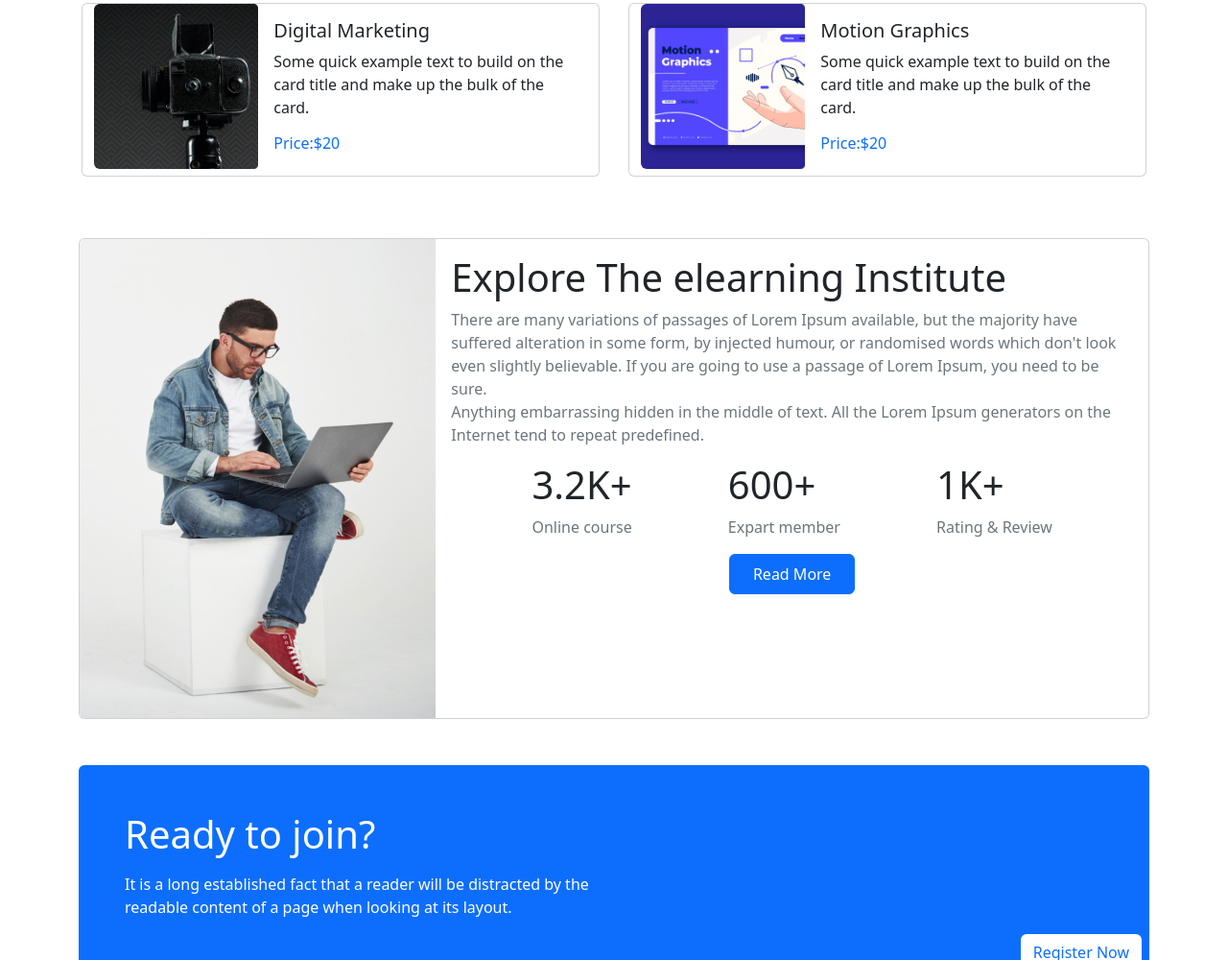
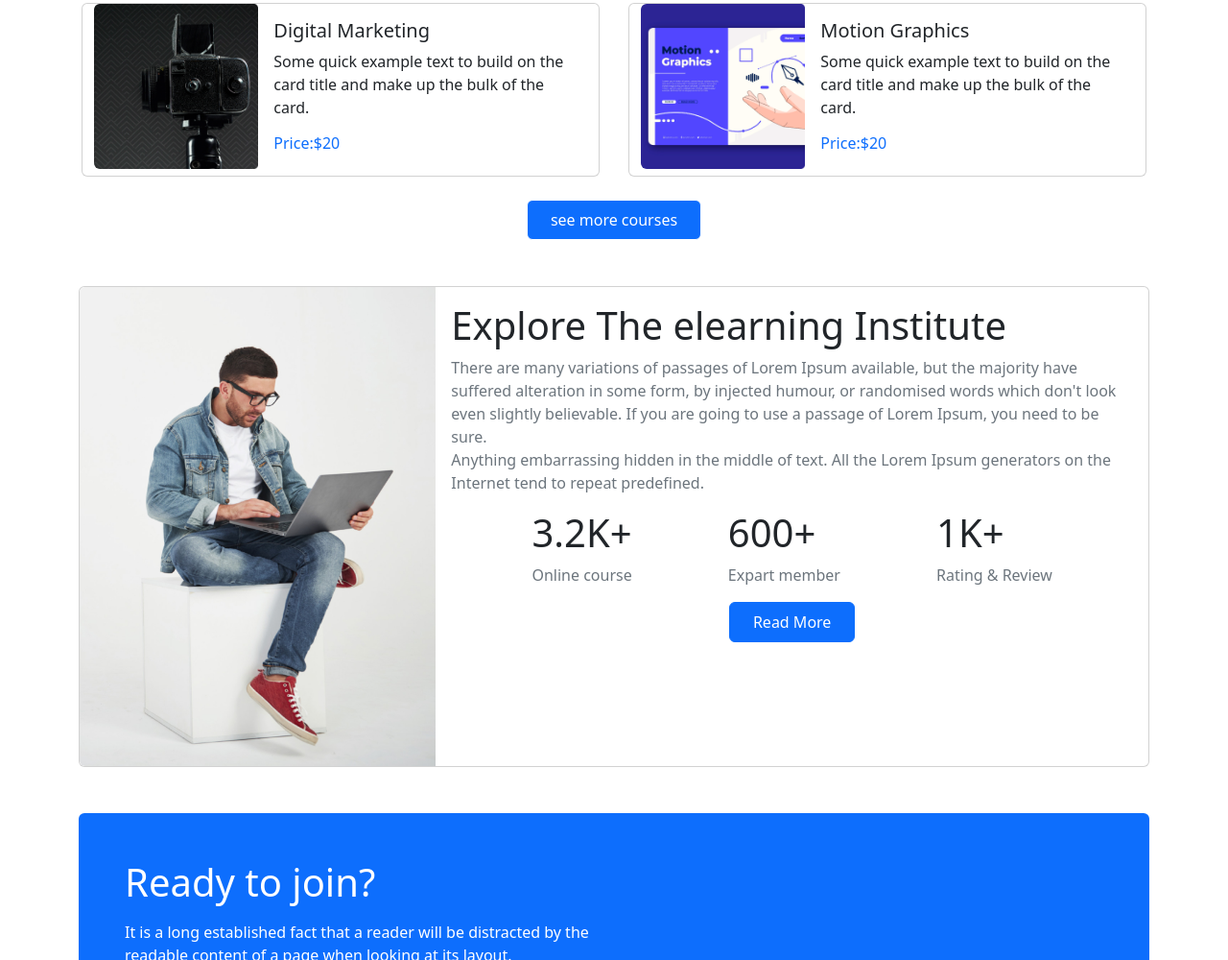
Before and after one commit to mog084001/edtech-website-assignment, a plain HTML site: page index.html in a window 1280 px wide. Shown: the part 1331-2331 px from the top of the page at 96% size. Drawn offline with nearby package versions, Linux system fonts and the light colour scheme.

Commit message:
New added button

```diff
--- a/index.html
+++ b/index.html
@@ -199,6 +199,10 @@
                     </div>
                 </div>
             </div>
+        </div>
+        <div class="text-center">
+            <button type="button" class="text-white rounded border border-white bg-primary px-4 py-2 mt-2">see more
+                courses</button>
         </div>
     </section>
     <!-- Explore The elearning Institute -->
```
